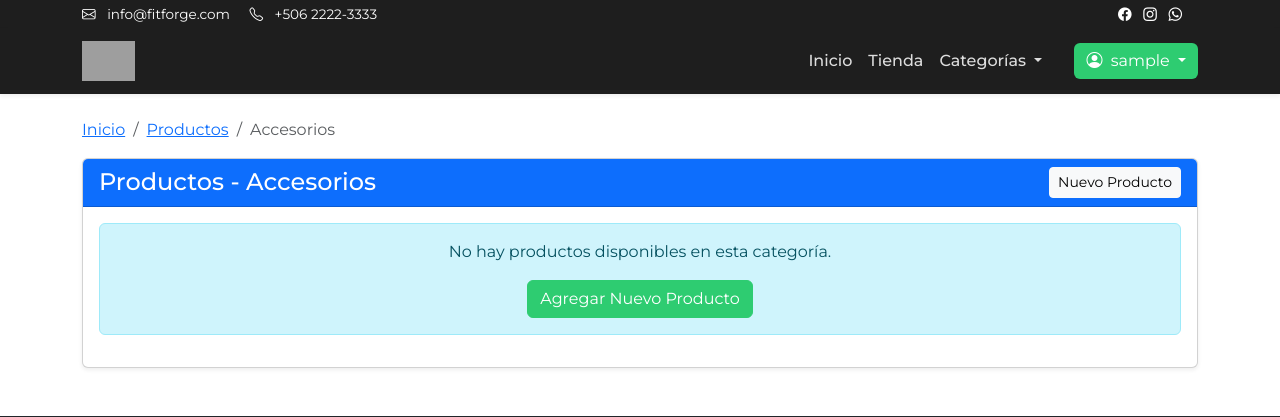
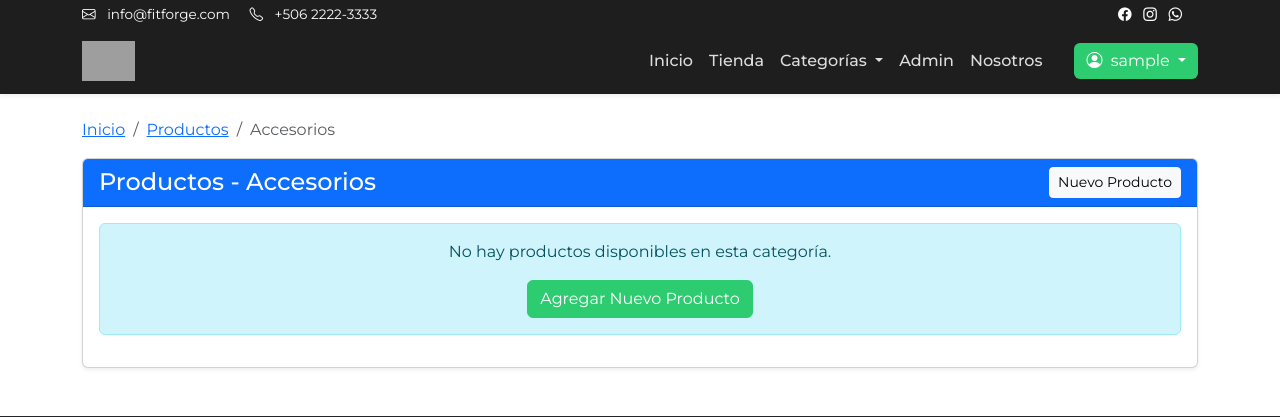
Before and after one commit to RamzaF/PF-Fitforge, a Spring Boot app: page /admin/accesorios in a window 1280 px wide. Shown: the top 417 px of the page. Run offline with Spring Boot 4, Linux system fonts and the light colour scheme; the visitor is signed in with stand-in values (Sample User, id 1); data that the repository does not hold is empty; some of the project's set-up classes (security, data sources, template engines, error pages and the like) are left out, and stand-ins take their place; some libraries are stand-ins or nearby versions; grey boxes are pictures that could not be loaded.

Commit message:
botón de admin agregado

```diff
--- a/InitializrSpringbootProject/src/main/resources/templates/layout/plantilla.html
+++ b/InitializrSpringbootProject/src/main/resources/templates/layout/plantilla.html
@@ -65,8 +65,12 @@
                                     <li><a class="dropdown-item" href="/categoria/Accesorios">Accesorios</a></li>
                                 </ul>
                             </li>
+                            <!-- Opción exclusiva para administradores -->
+                            <li class="nav-item" sec:authorize="hasRole('ROLE_ADMIN')">
+                                <a class="nav-link" href="/admin/productos/listado">Admin</a>
+                            </li>
                             <!-- Opciones exclusivas para usuarios (no admin) -->
-                            <li class="nav-item" sec:authorize="hasRole('ROLE_USER') and !hasRole('ROLE_ADMIN')">
+                            <li class="nav-item">
                                 <a class="nav-link" href="/nosotros">Nosotros</a>
                             </li>
                             <li class="nav-item" sec:authorize="hasRole('ROLE_USER') and !hasRole('ROLE_ADMIN')">
```
